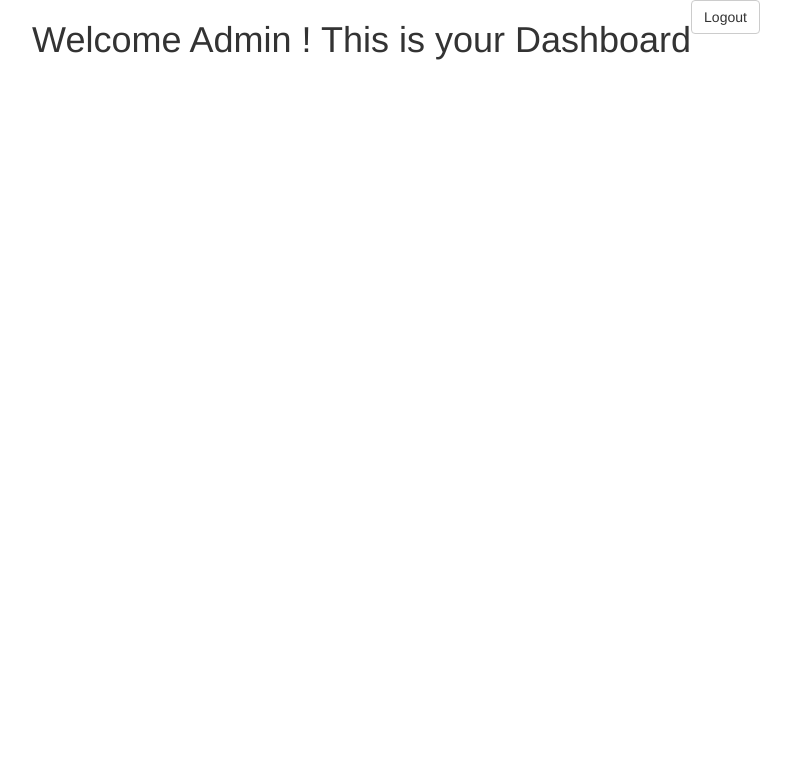
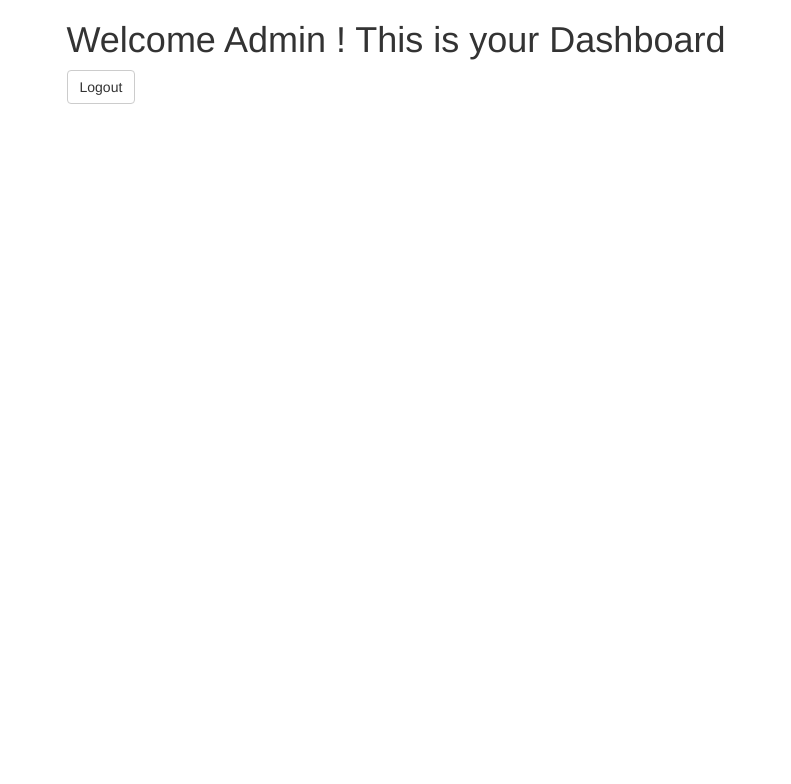
Before and after one commit to surajpatil-20/D-auth, a Django app: page / in a window 1280 px wide. Shown: the top 784 px of the page, without its empty margins (244-1035 px from the left). Run offline with Django 5.2, Linux system fonts and the light colour scheme; a user stored in the database is signed in; some libraries are stand-ins or nearby versions.

Commit message:
Update home.html

```diff
--- a/authe/templates/home.html
+++ b/authe/templates/home.html
@@ -4,10 +4,10 @@
 
 {% block content %}
  <div class="center_1">
-    <div class="form-group"><h1>Welcome {{ user.first_name }} {{ user.last_name }} ! This is your Dashboard</h1></div>
+    <div class="form-group"><h1>Welcome {{ user.first_name }} {{ user.last_name }} ! This is your Dashboard</h1>
     <form method='POST' action="{% url 'logout' %}">
         {% csrf_token %}
-        <div class="form-group"><button type="submit" class="btn btn-default">Logout</button></div>
+        <button type="submit" class="btn btn-default">Logout</button></div>
     </form>
  </div>
 
```
